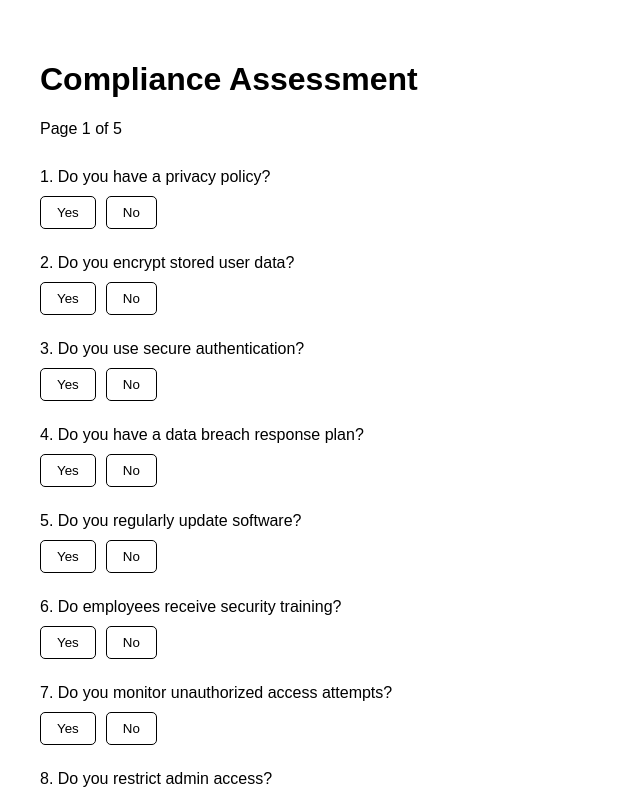
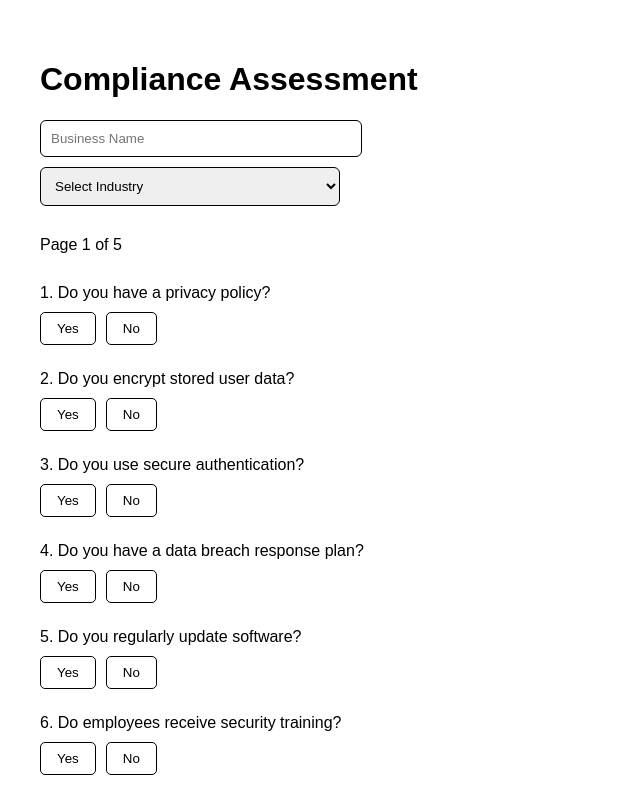
Before and after one commit to abdisamad9009-dot/complypilot-frontend, a Next.js app: page /assessment in a window 1280 px wide. Shown: the top 796 px of the page, without its empty margins (0-640 px from the left). Built offline with nearby package versions, Linux system fonts and the light colour scheme.

Commit message:
Update page.tsx

```diff
--- a/app/assessment/page.tsx
+++ b/app/assessment/page.tsx
@@ -57,8 +57,12 @@ export default function AssessmentPage() {
 
   const [page, setPage] = useState(0)
   const [answers, setAnswers] = useState({})
+
+  // ✅ NEW
+  const [businessName, setBusinessName] = useState("")
+  const [industry, setIndustry] = useState("")
+
   const questionsPerPage = 10
-
   const start = page * questionsPerPage
   const currentQuestions = questions.slice(start, start + questionsPerPage)
 
@@ -74,8 +78,6 @@ export default function AssessmentPage() {
       setPage(page + 1)
       window.scrollTo(0, 0)
     } else {
-
-      // ✅ CHANGE: use ARRAYS instead of numbers
       let gdpr = []
       let auth = []
       let security = []
@@ -110,13 +112,16 @@ export default function AssessmentPage() {
 
       const score = Math.round((yesCount / 50) * 100)
 
-      // ✅ NEW STORAGE (this is what you asked for)
+      // ✅ SAVE EVERYTHING
       localStorage.setItem("complianceScore", String(score))
       localStorage.setItem("gdprIssues", JSON.stringify(gdpr))
       localStorage.setItem("authIssues", JSON.stringify(auth))
       localStorage.setItem("securityIssues", JSON.stringify(security))
 
-      // ✅ UPDATED REDIRECT (uses lengths)
+      // ✅ NEW
+      localStorage.setItem("businessName", businessName)
+      localStorage.setItem("industry", industry)
+
       window.location.href =
         `/dashboard?score=${score}&gdpr=${gdpr.length}&auth=${auth.length}&security=${security.length}&total=${gdpr.length + auth.length + security.length}`
     }
@@ -130,13 +135,52 @@ export default function AssessmentPage() {
       padding: "40px",
       fontFamily: "sans-serif"
     }}>
+
       <h1 style={{ fontSize: "32px", fontWeight: "bold" }}>
         Compliance Assessment
       </h1>
 
-      <p style={{ marginTop: "10px" }}>
-        Page {page + 1} of 5
-      </p>
+      {/* ✅ NEW INPUTS */}
+      {page === 0 && (
+        <div style={{ marginTop: "20px", marginBottom: "30px" }}>
+          <input
+            placeholder="Business Name"
+            value={businessName}
+            onChange={(e) => setBusinessName(e.target.value)}
+            style={{
+              display: "block",
+              marginBottom: "10px",
+              padding: "10px",
+              width: "300px",
+              border: "1px solid black",
+              borderRadius: "6px"
+            }}
+          />
+
+          <select
+            value={industry}
+            onChange={(e) => setIndustry(e.target.value)}
+            style={{
+              padding: "10px",
+              width: "300px",
+              border: "1px solid black",
+              borderRadius: "6px"
+            }}
+          >
+            <option value="">Select Industry</option>
+            <option value="SaaS">SaaS</option>
+            <option value="E-commerce">E-commerce</option>
+            <option value="Healthcare">Healthcare</option>
+            <option value="Finance">Finance</option>
+            <option value="Law Firm">Law Firm</option>
+            <option value="Marketing Agency">Marketing Agency</option>
+            <option value="Education">Education</option>
+            <option value="Other">Other</option>
+          </select>
+        </div>
+      )}
+
+      <p>Page {page + 1} of 5</p>
 
       <div style={{ marginTop: "30px" }}>
         {currentQuestions.map((q, i) => {
```
